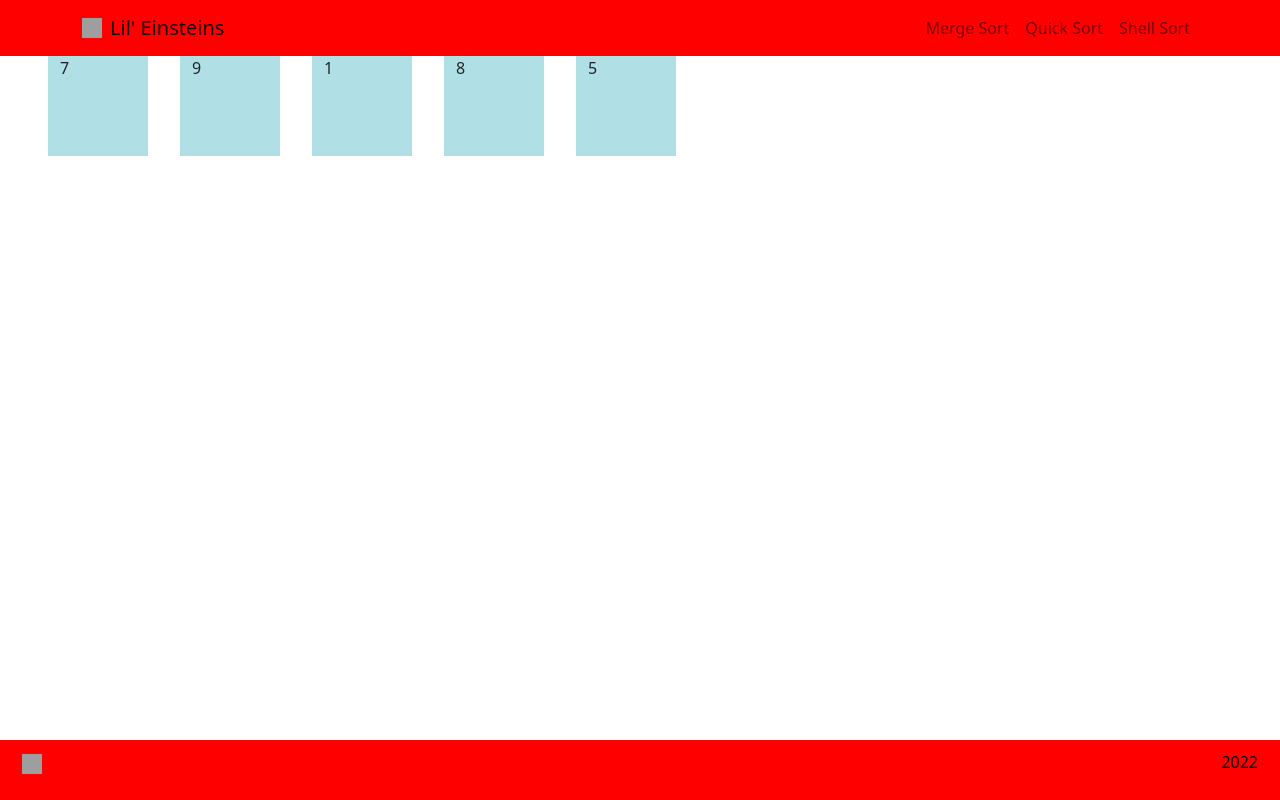
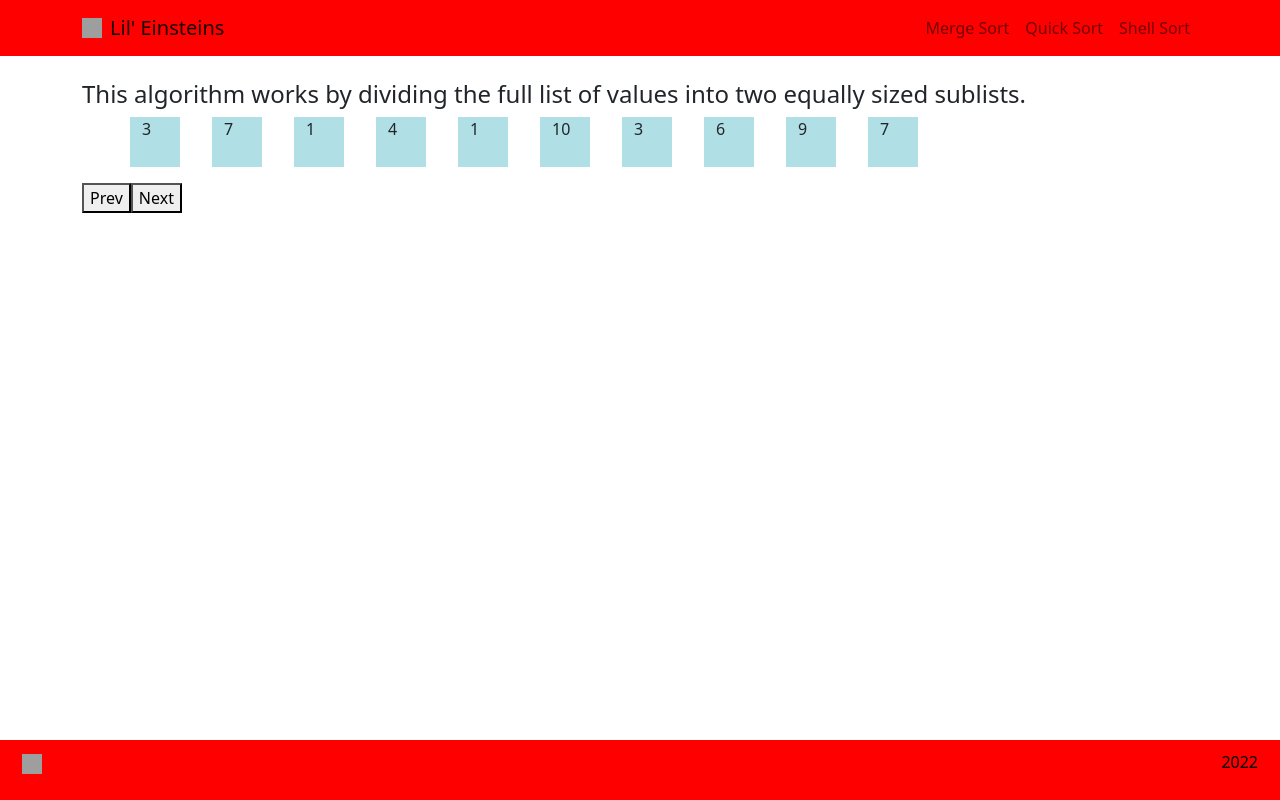
Before and after one commit to ShaimaaAliECE/se3350_project-group-33, a React (Create React App) app in the folder lil-einsteins/: page / in a window 1280 px wide. Built offline with nearby package versions, Linux system fonts and the light colour scheme; grey boxes are pictures that could not be loaded.

Commit message:
placed starting blocks for animation

```diff
--- a/lil-einsteins/src/App.js
+++ b/lil-einsteins/src/App.js
@@ -2,6 +2,7 @@ import "./App.css";
 import NavbarComponent from "./components/NavbarComponent";
 import Footer from "./components/Footer";
 import NumberContainer from "./components/NumberContainer";
+import TutorialComponent from "./components/TutorialComponent";
 import "bootstrap/dist/css/bootstrap.min.css";
 //import {DragDropContext, Droppable, Draggable} from 'react-beautiful-dnd';
 
@@ -11,7 +12,8 @@ function App() {
 	return (
 		<div>
 			<NavbarComponent />
-			<NumberContainer />
+			<br></br>
+			<TutorialComponent/>
 			<Footer />
 		</div>
 	);
--- a/lil-einsteins/src/components/TutorialComponent.js
+++ b/lil-einsteins/src/components/TutorialComponent.js
@@ -1,11 +1,9 @@
 import react from "react";
 import React, { useState } from 'react';
-import {Container} from "react-bootstrap";
 import "./Components.css";
 import 'bootstrap/dist/css/bootstrap.min.css';
+import {Container} from "react-bootstrap";
 
-
-import NumberContainer from "./components/NumberContainer";
 
 function Tutorial () {
 
@@ -24,14 +22,102 @@ function Tutorial () {
 
         return(
             <div className="container">
+
                 <div className="tutorialText">
                     <h4>{tutorialText}</h4>
                 </div>
 
-            <button className="prevBtn" onClick={}>
+                <div className="tutoialDisplay">
+
+                    <ul className="numberList">
+                        <li>
+                            <div>
+                                <Container style={{
+                                width: 50, height: 50, backgroundColor: 'powderblue'}}>
+                                {Math.floor(Math.random() * 10)+1}
+                                </Container>
+                            </div>
+                        </li>
+                        <li>
+                            <div>
+                                <Container style={{
+                                width: 50, height: 50, backgroundColor: 'powderblue'}}>
+                                {Math.floor(Math.random() * 10)+1}
+                                </Container>
+                            </div>
+                        </li>
+                        <li>
+                            <div>
+                                <Container style={{
+                                width: 50, height: 50, backgroundColor: 'powderblue'}}>
+                                {Math.floor(Math.random() * 10)+1}
+                                </Container>
+                            </div>
+                        </li>
+                        <li>
+                            <div>
+                                <Container style={{
+                                width: 50, height: 50, backgroundColor: 'powderblue'}}>
+                                {Math.floor(Math.random() * 10)+1}
+                                </Container>
+                            </div>
+                        </li>
+                        <li>
+                            <div>
+                                <Container style={{
+                                width: 50, height: 50, backgroundColor: 'powderblue'}}>
+                                {Math.floor(Math.random() * 10)+1}
+                                </Container>
+                            </div>
+                        </li>
+                        <li>
+                            <div>
+                                <Container style={{
+                                width: 50, height: 50, backgroundColor: 'powderblue'}}>
+                                {Math.floor(Math.random() * 10)+1}
+                                </Container>
+                            </div>
+                        </li>
+                        <li>
+                            <div>
+                                <Container style={{
+                                width: 50, height: 50, backgroundColor: 'powderblue'}}>
+                                {Math.floor(Math.random() * 10)+1}
+                                </Container>
+                            </div>
+                        </li>
+                        <li>
+                            <div>
+                                <Container style={{
+                                width: 50, height: 50, backgroundColor: 'powderblue'}}>
+                                {Math.floor(Math.random() * 10)+1}
+                                </Container>
+                            </div>
+                        </li>
+                        <li>
+                            <div>
+                                <Container style={{
+                                width: 50, height: 50, backgroundColor: 'powderblue'}}>
+                                {Math.floor(Math.random() * 10)+1}
+                                </Container>
+                            </div>
+                        </li>
+                        <li>
+                            <div>
+                                <Container style={{
+                                width: 50, height: 50, backgroundColor: 'powderblue'}}>
+                                {Math.floor(Math.random() * 10)+1}
+                                </Container>
+                            </div>
+                        </li>
+                    </ul>
+
+                </div>
+
+                <button className="prevBtn" >
                     Prev
                 </button>
-            <button className="nextBtn" onClick={}>
+                <button className="nextBtn" >
                     Next
                 </button>
 
```
Lines whose indentation alone changed are shown as unchanged.
